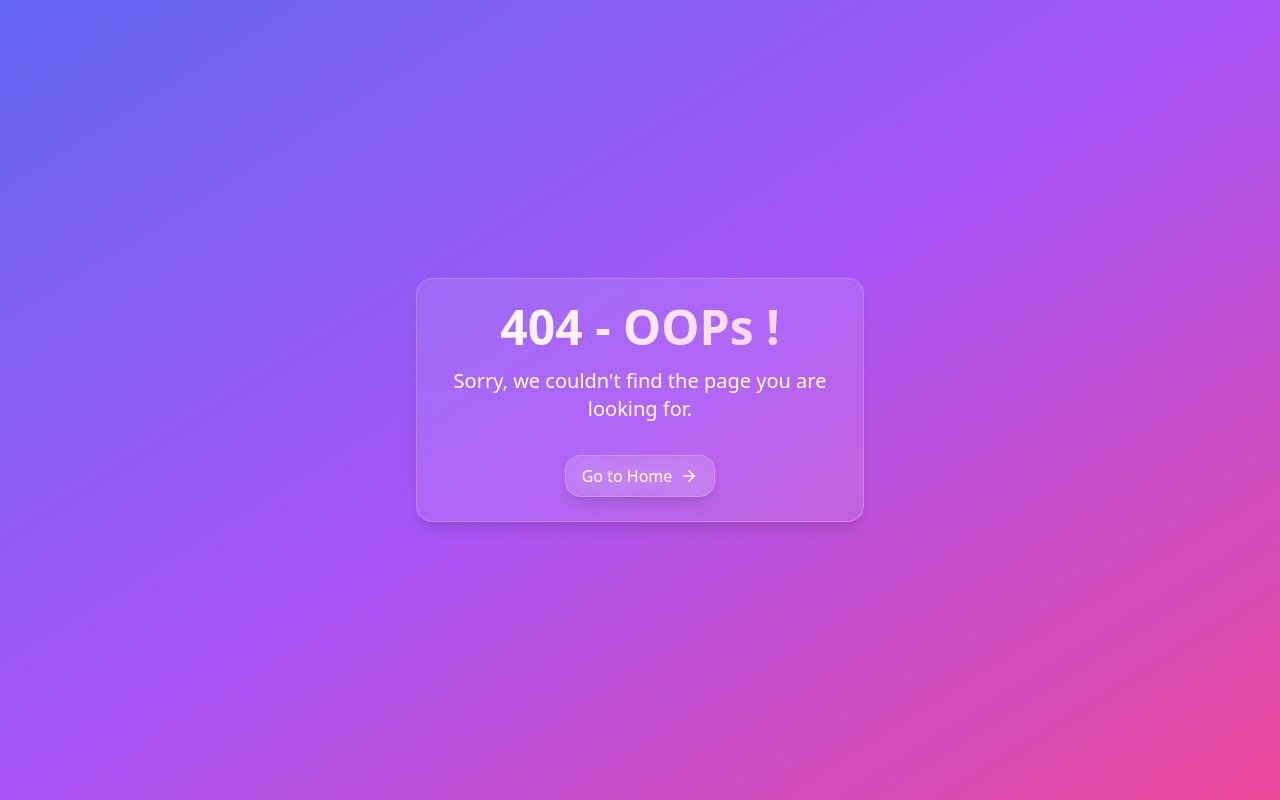
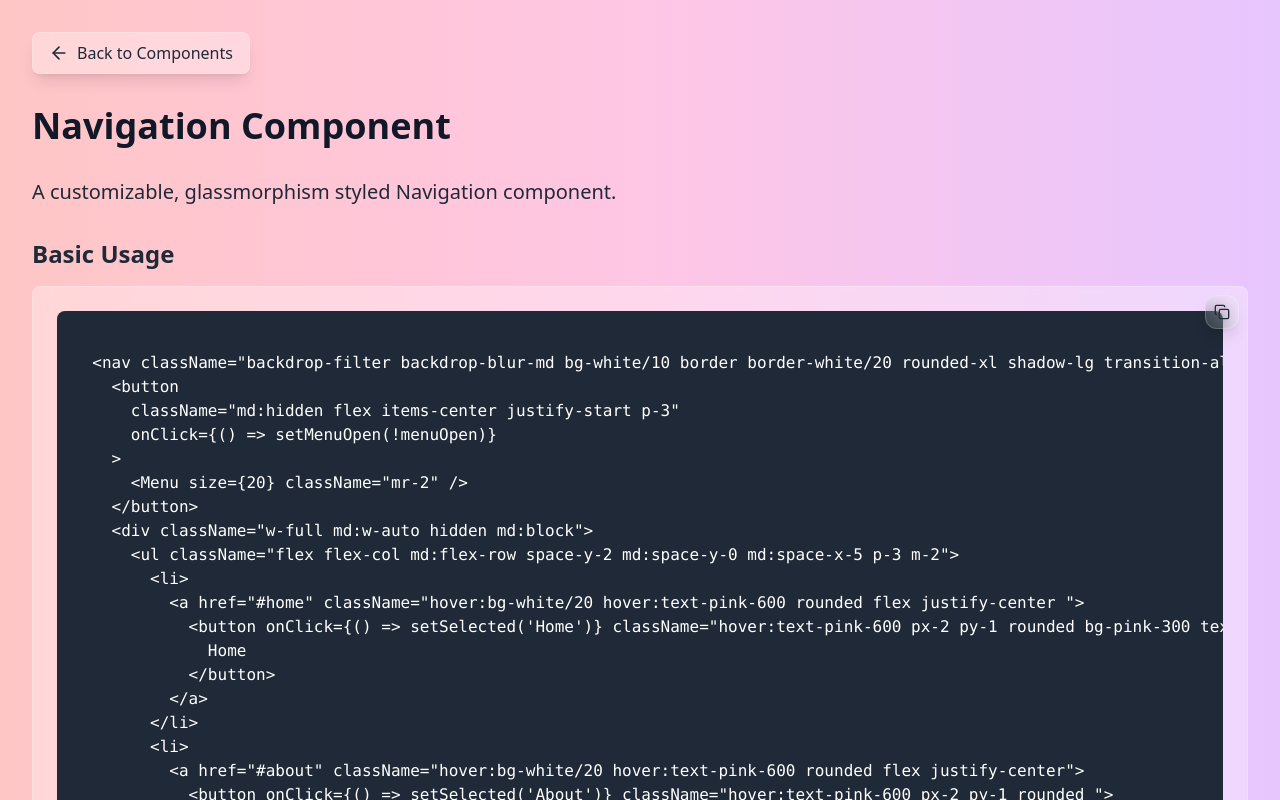
Before and after one commit to Jaishree2310/GlassyUI-Components, a React (Create React App) app: page /navigation-details in a window 1280 px wide. Before the commit this address had no page. Shown: the top 800 px of the page. Built offline with nearby package versions, Linux system fonts and the light colour scheme.

Commit message:
Add NavigationDetailsPage component

```diff
--- a/src/App.tsx
+++ b/src/App.tsx
@@ -12,6 +12,8 @@ import NotFoundPage from "./components/NotFoundPage";
 import TooltipDetailsPage from "./components/TooltipDetailsPage";
 import SpeedDialDetailsPage from "./components/SpeedDialDetailsPage";
 import ModalDetailsPage from "./components/ModalDetailsPage";
+import NavigationDetailsPage from "./components/NavigationDetailsPage";
+
 
 const App: React.FC = () => {
   return (
@@ -31,6 +33,7 @@ const App: React.FC = () => {
         <Route path="/tooltip-details" element={<TooltipDetailsPage />} />
         <Route path="/speed-dial-details" element={<SpeedDialDetailsPage />} />
         <Route path="/modal-details" element={<ModalDetailsPage />} />
+        <Route path="/navigation-details" element={<NavigationDetailsPage />} />
         <Route path="*" element={<NotFoundPage />} />
       </Routes>
     </Router>
--- /dev/null
+++ b/src/components/NavigationDetailsPage.tsx
@@ -0,0 +1,206 @@
+import React, { useState } from 'react';
+import { useNavigate } from 'react-router-dom';
+import { ArrowLeft, Copy, Check, Menu } from 'lucide-react';
+
+
+const getGlassyClasses = () => {
+  return "backdrop-filter backdrop-blur-md bg-white/10 border border-white/20 rounded-xl shadow-lg transition-all duration-300";
+};
+
+const NavigationDetailsPage: React.FC = () => {
+  const navigate = useNavigate();
+  const [copiedText, setCopiedText] = useState<string | null>(null);
+  const [menuOpen, setMenuOpen] = useState<boolean>(false);
+  const [selected, setSelected] = useState<string>('Home');
+
+  const copyToClipboard = (text: string, key: string) => {
+    navigator.clipboard.writeText(text).then(() => {
+      setCopiedText(text);
+      setTimeout(() => setCopiedText(null), 2000);
+    });
+  };
+
+  const CopyButton: React.FC<{ text: string; codeKey: string }> = ({
+    text,
+    codeKey,
+  }) => (
+    <button
+      onClick={() => copyToClipboard(text, codeKey)}
+      className={`absolute top-2 right-2 ${getGlassyClasses()} p-2 hover:bg-white/40 transition-all duration-300 z-10`}
+      title="Copy to clipboard"
+    >
+      {copiedText ? (
+        <Check size={16} className="text-green-600" />
+      ) : (
+        <Copy size={16} className="text-gray-800" />
+      )}
+    </button>
+  );
+
+  function getNavigationCode() {
+    const selectedClass = (item: string) => {
+      return selected === item ? 'bg-pink-300 text-pink-600' : '';
+    };
+
+    return `
+  <nav className="${getGlassyClasses()} flex justify-around flex-col md:flex-row mt-4 py-2">
+    <button
+      className="md:hidden flex items-center justify-start p-3"
+      onClick={() => setMenuOpen(!menuOpen)}
+    >
+      <Menu size={20} className="mr-2" />
+    </button>
+    <div className="${`w-full md:w-auto ${menuOpen ? "block" : "hidden"} md:block`}">
+      <ul className="flex flex-col md:flex-row space-y-2 md:space-y-0 md:space-x-5 p-3 m-2">
+        <li>
+          <a href="#home" className="hover:bg-white/20 hover:text-pink-600 rounded flex justify-center ">
+            <button onClick={() => setSelected('Home')} className="hover:text-pink-600 px-2 py-1 rounded ${selectedClass('Home')}">
+              Home
+            </button>
+          </a>
+        </li>
+        <li>
+          <a href="#about" className="hover:bg-white/20 hover:text-pink-600 rounded flex justify-center">
+            <button onClick={() => setSelected('About')} className="hover:text-pink-600 px-2 py-1 rounded ${selectedClass('About')}">
+              About
+            </button>
+          </a>
+        </li>
+        <li>
+          <a href="#contact" className="hover:bg-white/20 hover:text-pink-600 rounded flex justify-center">
+            <button onClick={() => setSelected('Contact')} className="hover:text-pink-600 px-2 py-1 rounded ${selectedClass('Contact')}">
+              Contact
+            </button>
+          </a>
+        </li>
+      </ul>
+    </div>
+  </nav>
+  `;
+  }
+
+  const navigationCode = getNavigationCode();
+
+  return (
+    <div className="min-h-screen p-8 font-sans bg-gradient-to-r from-[#ffc6c6] via-[#ffc6e5] to-[#e7c6ff] relative">
+      <button
+        onClick={() => navigate(-1)}
+        className="mb-8 flex items-center px-4 py-2 bg-white bg-opacity-30 backdrop-filter backdrop-blur-md border border-white border-opacity-20 rounded-lg shadow-lg hover:bg-opacity-40 transition-all duration-300 text-gray-800"
+      >
+        <ArrowLeft size={20} className="mr-2" />
+        Back to Components
+      </button>
+
+      <h1 className="text-4xl font-bold mb-8 text-gray-900">Navigation Component</h1>
+      <p className="text-xl mb-8 text-gray-800">
+        A customizable, glassmorphism styled Navigation component.
+      </p>
+
+      {/* Basic Usage */}
+      <section className="mb-12">
+        <h2 className="text-2xl font-bold mb-4 text-gray-800">Basic Usage</h2>
+        <div className="bg-white bg-opacity-30 backdrop-filter backdrop-blur-md border border-white border-opacity-20 rounded-lg p-6">
+          <pre className="bg-gray-800 text-white p-4 rounded-lg overflow-x-auto relative">
+            {navigationCode}
+          </pre>
+          <CopyButton text={navigationCode} codeKey="basicUsage" />
+        </div>
+      </section>
+
+      {/* Props */}
+      <section className="mb-12">
+        <h2 className="text-2xl font-bold mb-4 text-gray-800">Props</h2>
+        <div className="bg-white bg-opacity-30 backdrop-filter backdrop-blur-md border border-white border-opacity-20 rounded-lg p-6">
+          <div className='overflow-x-auto'>
+          <table className="w-full">
+            <thead>
+              <tr>
+                <th className="text-left p-2"> Prop</th>
+                <th className="text-left p-2">Type</th>
+                <th className="text-left p-2">Default</th>
+                <th className="text-left p-2">Description</th>
+              </tr>
+            </thead>
+            <tbody>
+              <tr>
+                <td className="p-2">className</td>
+                <td className="p-2">string</td>
+                <td className="p-2">''</td>
+                <td className="p-2">Additional CSS classes</td>
+              </tr>
+              <tr>
+                <td className="p-2">children</td>
+                <td className="p-2">ReactNode</td>
+                <td className="p-2">-</td>
+                <td className="p-2">Navigation links</td>
+              </tr>
+              <tr>
+                <td className="p-2">onClick</td>
+                <td className="p-2">function</td>
+                <td className="p-2">-</td>
+                <td className="p-2">Function to handle click events on navigation items</td>
+              </tr>
+              <tr>
+            <td className="p-2">menuOpen</td>
+            <td className="p-2">boolean</td>
+            <td className="p-2">false</td>
+            <td className="p-2">Whether the navigation menu is open or not shown when open in small screen devices</td>
+          </tr>
+          <tr>
+            <td className="p-2">selected</td>
+            <td className="p-2">string</td>
+            <td className="p-2">''</td>
+            <td className="p-2">The currently selected navigation item</td>
+          </tr>
+          <tr>
+            <td className="p-2">onSelect</td>
+            <td className="p-2">function</td>
+            <td className="p-2">-</td>
+            <td className="p-2">Function to handle selection of navigation items</td>
+          </tr>
+            </tbody>
+          </table>
+          </div>
+        </div>
+      </section>
+
+      {/* Navigation Example */}
+      <section className="mb-12">
+        <h2 className="text-2xl font-bold mb-4 text-gray-800">Navigation Example</h2>
+        <div className="bg-white bg-opacity-30 backdrop-filter backdrop-blur-md border border-white border-opacity-20 rounded-lg p-6">
+          <nav className={`${getGlassyClasses()} flex justify-around flex-col md:flex-row mt-4 py-2`}>
+
+          <button
+          className="md:hidden flex items-center justify-start p-3"
+          onClick={() => setMenuOpen(!menuOpen)}
+        >
+          <Menu size={20} className="mr-2" />
+        </button>
+        <div className={`w-full md:w-auto ${menuOpen ? "block" : "hidden"} md:block`}>
+            <ul className="flex flex-col md:flex-row space-y-2 md:space-y-0 md:space-x-5 p-3 m-2">
+
+            <a href="#home" className="hover:bg-white/20 hover:text-pink-600 rounded flex justify-center ">
+            <button onClick={() => setSelected('Home')} className={` hover:text-pink-600 px-2 py-1 rounded ${selected === 'Home' ? 'bg-pink-300 text-pink-600' : ''}`}>
+              Home
+            </button>
+            </a>
+            <a href="#about" className="hover:bg-white/20 hover:text-pink-600 rounded flex justify-center">
+            <button onClick={() => setSelected('About')} className={` hover:text-pink-600 px-2 py-1 rounded ${selected === 'About' ? 'bg-pink-300 text-pink-600' : ''}`}>
+              About
+            </button>
+            </a>
+            <a href="#contact" className="hover:bg-white/20 hover:text-pink-600 rounded flex justify-center">
+            <button onClick={() => setSelected('Contact')} className={` hover:text-pink-600 px-2 py-1 rounded ${selected === 'Contact' ? 'bg-pink-300 text-pink-600' : ''}`}>
+              Contact
+            </button>
+            </a>
+            </ul>
+          </div>
+        </nav>
+        </div>
+      </section>
+    </div>
+  );
+};
+
+export default NavigationDetailsPage;
```
